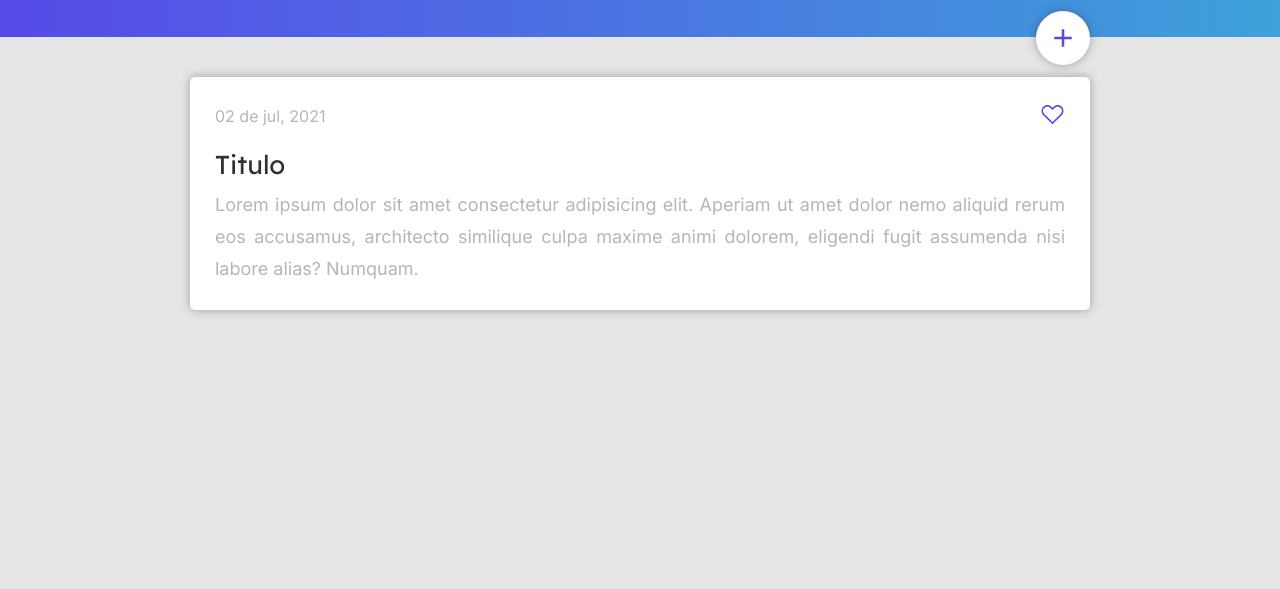
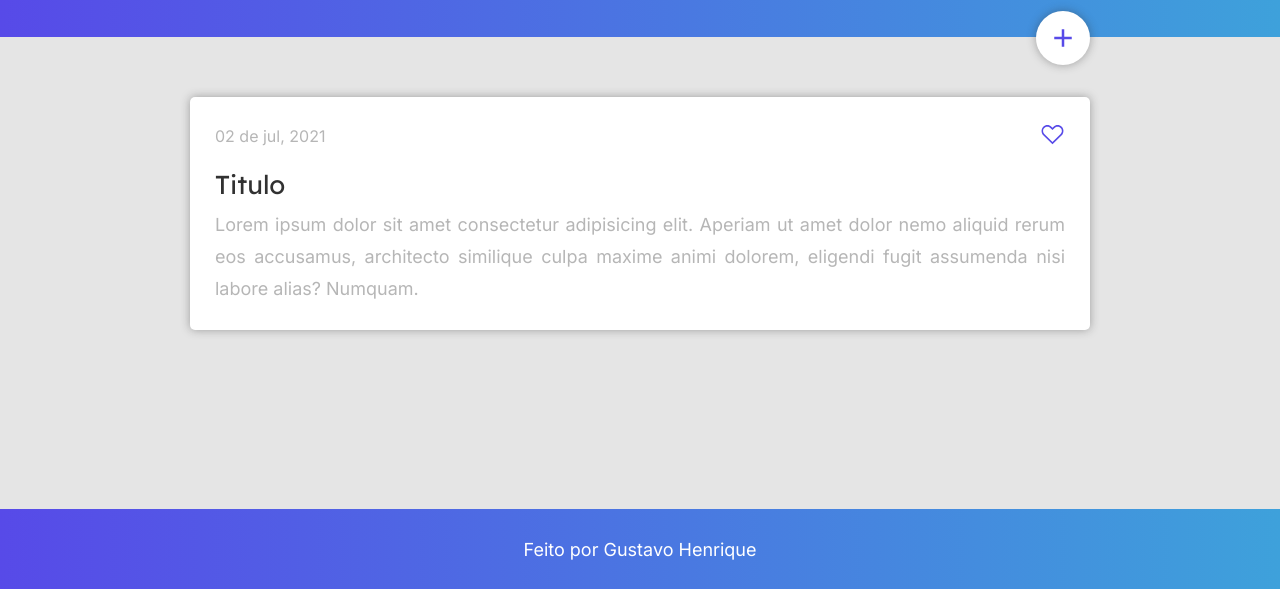
Before and after one commit to ghdpreto/codelandia, a plain HTML site: page index.html in a window 1280 px wide. Shown: the part 211-800 px from the top of the page. Drawn offline with Linux system fonts and the light colour scheme.

Commit message:
cria footer

```diff
--- a/index.html
+++ b/index.html
@@ -67,5 +67,13 @@
         </section>
       </div>
     </main>
+
+    <footer class="c-footer">
+      <div class="container">
+        <section class="c-footer__content">
+          <p>Feito por Gustavo Henrique</p>
+        </section>
+      </div>
+    </footer>
   </body>
 </html>
--- a/reset.css
+++ b/reset.css
@@ -22,6 +22,20 @@ html {
   font-size: 62.5%;
 }
 
+html,
+body {
+  height: 100%;
+  padding: 0;
+  margin: 0;
+}
+
+body {
+  display: flex;
+  flex-direction: column;
+  width: 100%;
+  height: 100%;
+}
+
 body,
 input {
   font-size: 1rem;
@@ -37,6 +51,10 @@ h2 {
   color: var(--white);
 }
 
+main {
+  flex: 1;
+}
+
 .container {
   margin: 0 auto;
   width: 90%;
--- a/style.css
+++ b/style.css
@@ -115,3 +115,17 @@
   line-height: 3.2rem;
   text-align: justify;
 }
+
+.c-footer {
+  min-height: 8rem;
+  background-image: linear-gradient(90deg, var(--gradient-color));
+  display: flex;
+  align-items: center;
+  justify-content: center;
+}
+
+.c-footer__content {
+  text-align: center;
+  font-size: 1.8rem;
+  color: var(--white);
+}
```
